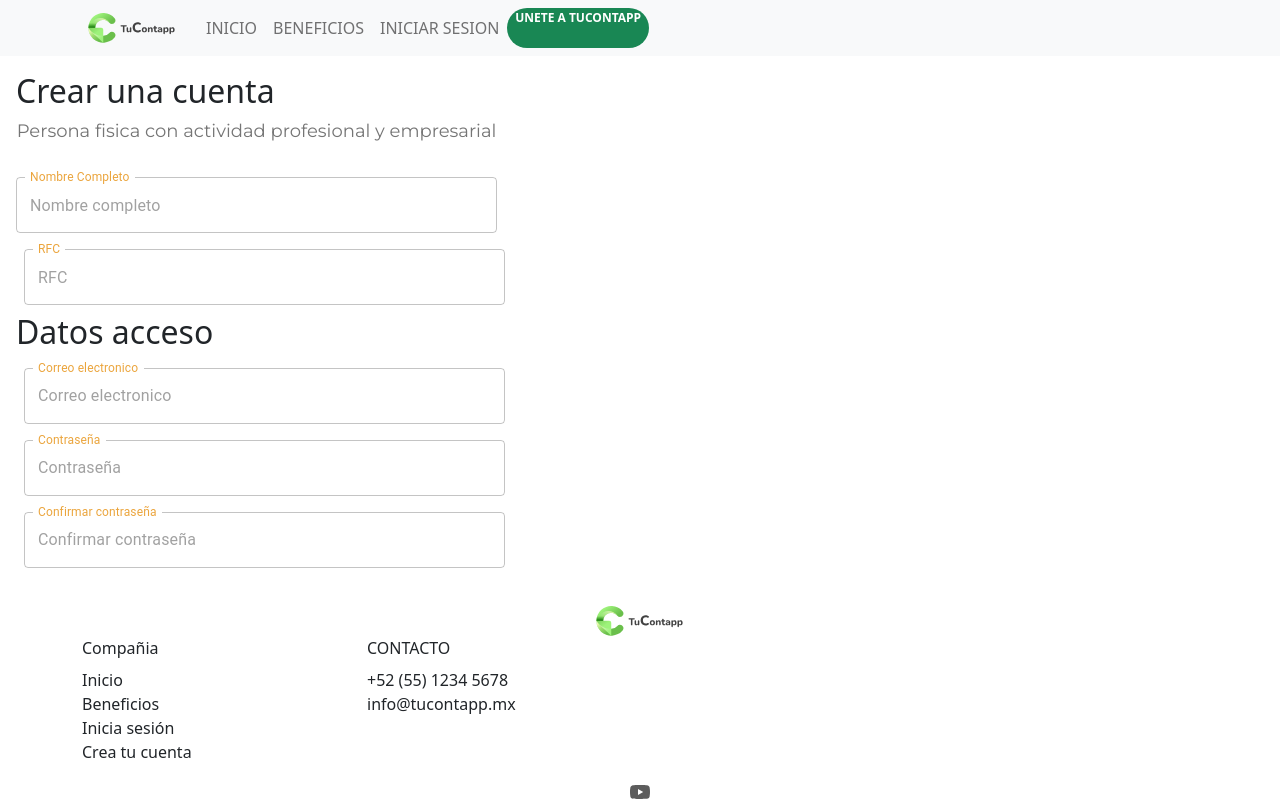
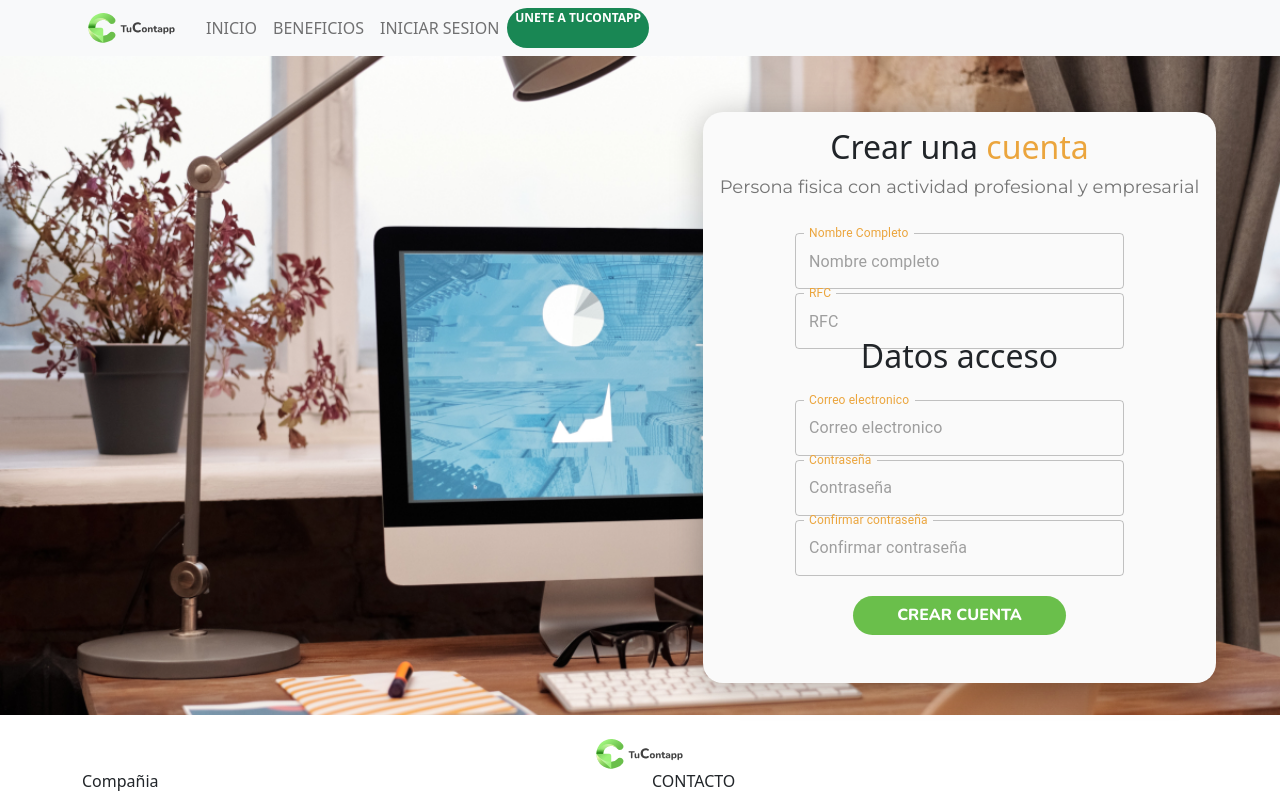
Before and after one commit to ContaApp/Frontedn, a Next.js app: page /register in a window 1280 px wide. Shown: the top 801 px of the page. Built offline with nearby package versions, Linux system fonts and the light colour scheme.

Commit message:
Pagina de registro

```diff
--- a/components/utilities/Footer.js
+++ b/components/utilities/Footer.js
@@ -13,14 +13,14 @@ function Footer() {
                             height="30"
                             className="d-inline-block align-top"
                         />
-                        <ul className="col-12 col-md-3 list-unstyled">
+                        <ul className="col-12 col-md-3 col-lg-6 list-unstyled">
                             <li className='font-weight-bold mb-2'>Compañia</li>
                             <li>Inicio</li>
                             <li>Beneficios</li>
                             <li>Inicia sesión</li>
                             <li>Crea tu cuenta</li>
                         </ul>
-                        <ul className="col-12 col-md-3 list-unstyled">
+                        <ul className="col-12 col-md-3 col-lg-6 list-unstyled">
                             <li className='font-weight-bold mb-2'>CONTACTO</li>
                             <li>+52 (55) 1234 5678</li>
                             <li>info@tucontapp.mx</li>
--- a/pages/register.js
+++ b/pages/register.js
@@ -4,6 +4,7 @@ import Layout from '../components/utilities/Layout';
 import TextField from '@mui/material/TextField';
 import { Box } from '@mui/material';
 import { fontFamily } from '@mui/system';
+import { Button } from 'react-bootstrap';
 import LayoutPage from '../components/utilities/layout-page/LayoutPages';
 const styles = theme => ({
     textField: {
@@ -23,29 +24,16 @@ const styles = theme => ({
 function Register() {
     return (
         <Layout>
-
-            <Box
-                component="form"
-                sx={{
-                    maxWidth: '513px',
-                    maxHeight: '526px',
-                    padding: '1rem'
-  }
-                }
-                noValidate
-                autoComplete="off"
-
-            >
-            <h2 className='title-card'>
-                    Crear una cuenta
-                </h2>
-                <p className='p-text-card'>
+            <section className="register-page-container">
+                <form className="register-page-section-form">
+                    <h2 className='title-card text-center'>Crear una <span className='yellow-text'>cuenta</span></h2>
+                    <p className='p-text-card text-center'>
                         Persona fisica con actividad profesional y empresarial
                     </p>
                     <TextField
                         id="outlined-full-width"
                         label="Nombre Completo"
-                    className='register-input'
+                        className="register-input"
                         placeholder="Nombre completo"
                         fullWidth
                         margin="normal"
@@ -58,7 +46,6 @@ function Register() {
                     <TextField
                         id="outlined-full-width"
                         label="RFC"
-                    style={{ margin: 8 }}
                         placeholder="RFC"
                         fullWidth
                         margin="normal"
@@ -67,15 +54,15 @@ function Register() {
                             shrink: true
                         }}
                         variant="outlined"
+                        className='register-input'
                     />
-                <h2 className='title-card'>
+                    <h2 className='title-card text-center'>
                         Datos acceso
                     </h2>
 
                     <TextField
                         id="outlined-full-width"
                         label="Correo electronico"
-                    style={{ margin: 8 }}
                         placeholder="Correo electronico"
                         fullWidth
                         margin="normal"
@@ -84,11 +71,11 @@ function Register() {
                             shrink: true
                         }}
                         variant="outlined"
+                        className='register-input'
                     />
                     <TextField
                         id="outlined-full-width"
                         label="Contraseña"
-                    style={{ margin: 8 }}
                         placeholder="Contraseña"
                         fullWidth
                         margin="normal"
@@ -97,11 +84,11 @@ function Register() {
                             shrink: true
                         }}
                         variant="outlined"
+                        className='register-input'
                     />
                     <TextField
                         id="outlined-full-width"
                         label="Confirmar contraseña"
-                    style={{ margin: 8 }}
                         placeholder="Confirmar contraseña"
                         fullWidth
                         margin="normal"
@@ -110,10 +97,13 @@ function Register() {
                             shrink: true
                         }}
                         variant="outlined"
+                        className='register-input'
                     />
-            </Box>
-
-
+                    <Button className="Button-Register">
+                        <span className="text-btn-landing">Crear cuenta</span>
+                    </Button>
+                </form>
+            </section>
         </Layout>
     )
 }
--- a/styles/_variables.scss
+++ b/styles/_variables.scss
@@ -11,6 +11,7 @@ $color-black:#1A1A1A;
 $color-green: #6ABF4B;
 $color-yellow: #FFD66D;
 $color-white: #FFFFFF;
+$color-semi-white: #FAFAFA;
 $color-gray-h3: #616161;
 
 
--- a/styles/components/_register-page.scss
+++ b/styles/components/_register-page.scss
@@ -1,5 +1,67 @@
+.register-input {
+    height: 36px;
+    max-width: 329px;
+    margin: 1rem 0;
+    width: calc(100% - 1rem);
+}
 
-.register-input{
-    width: calc(100% - 1rem);
-    margin: 0 auto;
+.register-page-container {
+    min-height: 634px;
 }
+
+.register-page-section-form {
+    text-align: center;
+    max-width: 513px;
+    width: 100%;
+    max-height: 600px;
+    padding: 1rem;
+    background-color: $color-semi-white;
+    box-shadow: 0px 4px 32px rgba(0, 0, 0, 0.25);
+    border-radius: 20px;
+    margin-top: 24px;
+}
+
+.yellow-text {
+    color: $color-span-primary;
+}
+
+.text-center {
+    text-align: center;
+}
+
+.text-left {
+    text-align: left;
+}
+
+@media screen and (min-width: 500px) {
+    .register-page-container {
+        display: flex;
+        justify-content: center;
+    }
+}
+
+@media screen and (min-width: 900px) {
+    .register-page-container {
+        padding: 2rem;
+        display: flex;
+        justify-content: flex-end;
+        background-image: url('../../resources/background-register.png');
+        background-repeat: no-repeat;
+        background-size: 100%;
+    }
+    .register-page-section-form {
+        margin-right: 2rem;
+    }
+}
+
+.Button-Register{
+    width: 213px;
+
+
+
+background-color: $color-green;
+border-radius: 100px;
+margin-top: 32px;
+margin-bottom: 32px;
+border: none;
+}
```
Also changed, not shown: components/landing/Button-register.js (added, +12 -0 lines), resources/background-register.png (added). Lines whose indentation alone changed are shown as unchanged.
